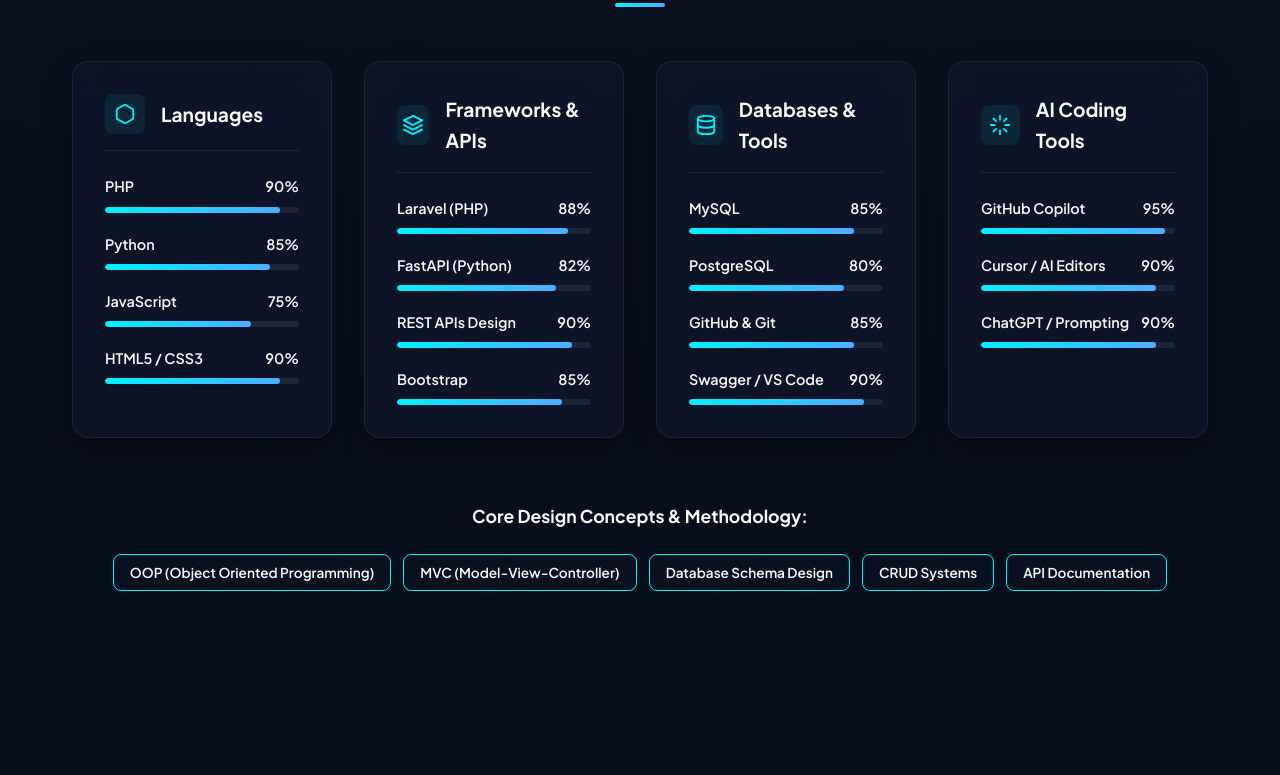
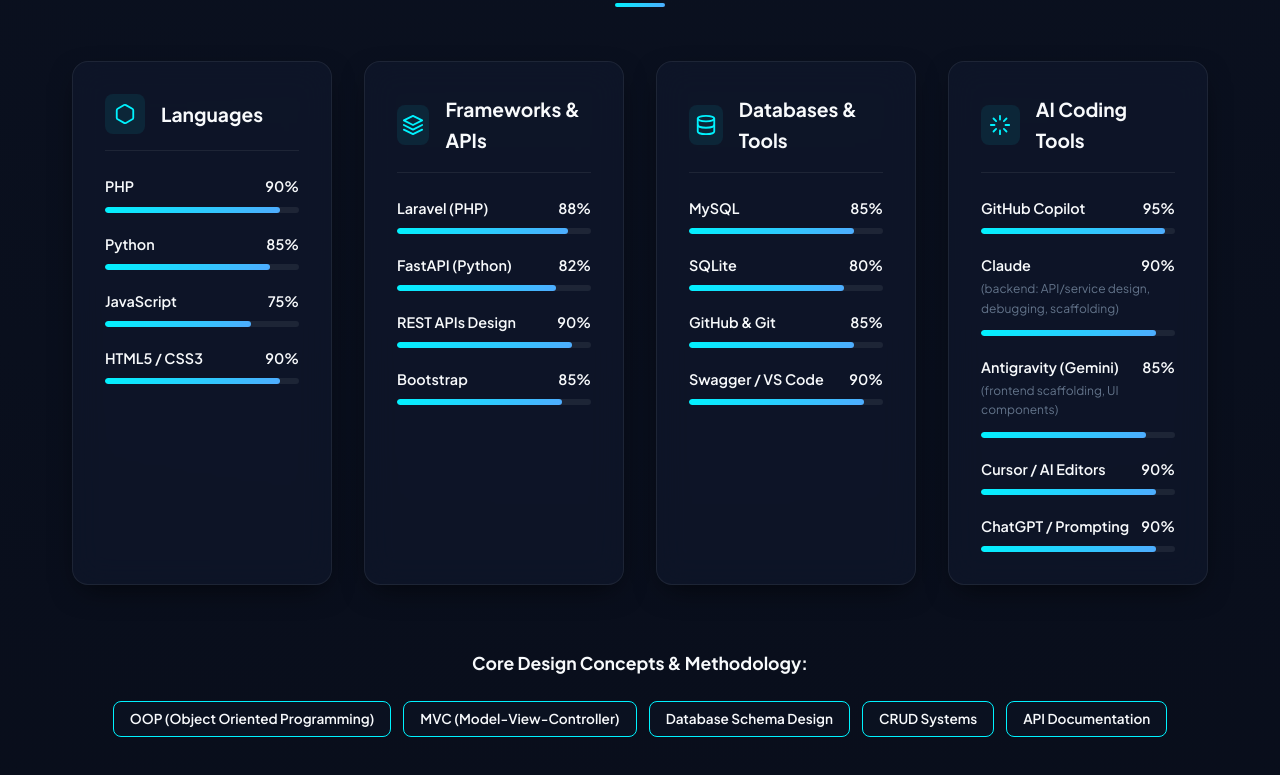
Before and after one commit to yashpadaliya08/yashpadaliya-portfolio, a website: page index.html in a window 1280 px wide. Shown: the part 2021-2796 px from the top of the page. Drawn offline with Linux system fonts and the light colour scheme.

Commit message:
Update database skills to SQLite and add Claude and Gemini tool details

```diff
--- a/index.html
+++ b/index.html
@@ -129,7 +129,7 @@
               </svg>
               <div>
                 <span>Databases</span>
-                <p>MySQL / Postgres</p>
+                <p>MySQL / SQLite</p>
               </div>
             </div>
           </div>
@@ -344,7 +344,7 @@
               </div>
               <div class="skill-item">
                 <div class="skill-meta">
-                  <span>PostgreSQL</span>
+                  <span>SQLite</span>
                   <span>80%</span>
                 </div>
                 <div class="skill-progress-bg">
@@ -391,6 +391,26 @@
                 </div>
                 <div class="skill-progress-bg">
                   <div class="skill-progress-bar" data-width="95"></div>
+                </div>
+              </div>
+              <div class="skill-item">
+                <div class="skill-meta" style="flex-wrap: wrap;">
+                  <span>Claude</span>
+                  <span>90%</span>
+                  <span style="font-size: 0.75rem; color: var(--text-muted); width: 100%; margin-top: 0.15rem; font-weight: normal; font-family: var(--font-sans);">(backend: API/service design, debugging, scaffolding)</span>
+                </div>
+                <div class="skill-progress-bg" style="margin-top: 0.25rem;">
+                  <div class="skill-progress-bar" data-width="90"></div>
+                </div>
+              </div>
+              <div class="skill-item">
+                <div class="skill-meta" style="flex-wrap: wrap;">
+                  <span>Antigravity (Gemini)</span>
+                  <span>85%</span>
+                  <span style="font-size: 0.75rem; color: var(--text-muted); width: 100%; margin-top: 0.15rem; font-weight: normal; font-family: var(--font-sans);">(frontend scaffolding, UI components)</span>
+                </div>
+                <div class="skill-progress-bg" style="margin-top: 0.25rem;">
+                  <div class="skill-progress-bar" data-width="85"></div>
                 </div>
               </div>
               <div class="skill-item">
@@ -471,7 +491,7 @@
               <div class="project-tags">
                 <span class="tech-tag">Python</span>
                 <span class="tech-tag">FastAPI</span>
-                <span class="tech-tag">PostgreSQL</span>
+                <span class="tech-tag">SQLite</span>
                 <span class="tech-tag">REST APIs</span>
               </div>
             </div>
```
